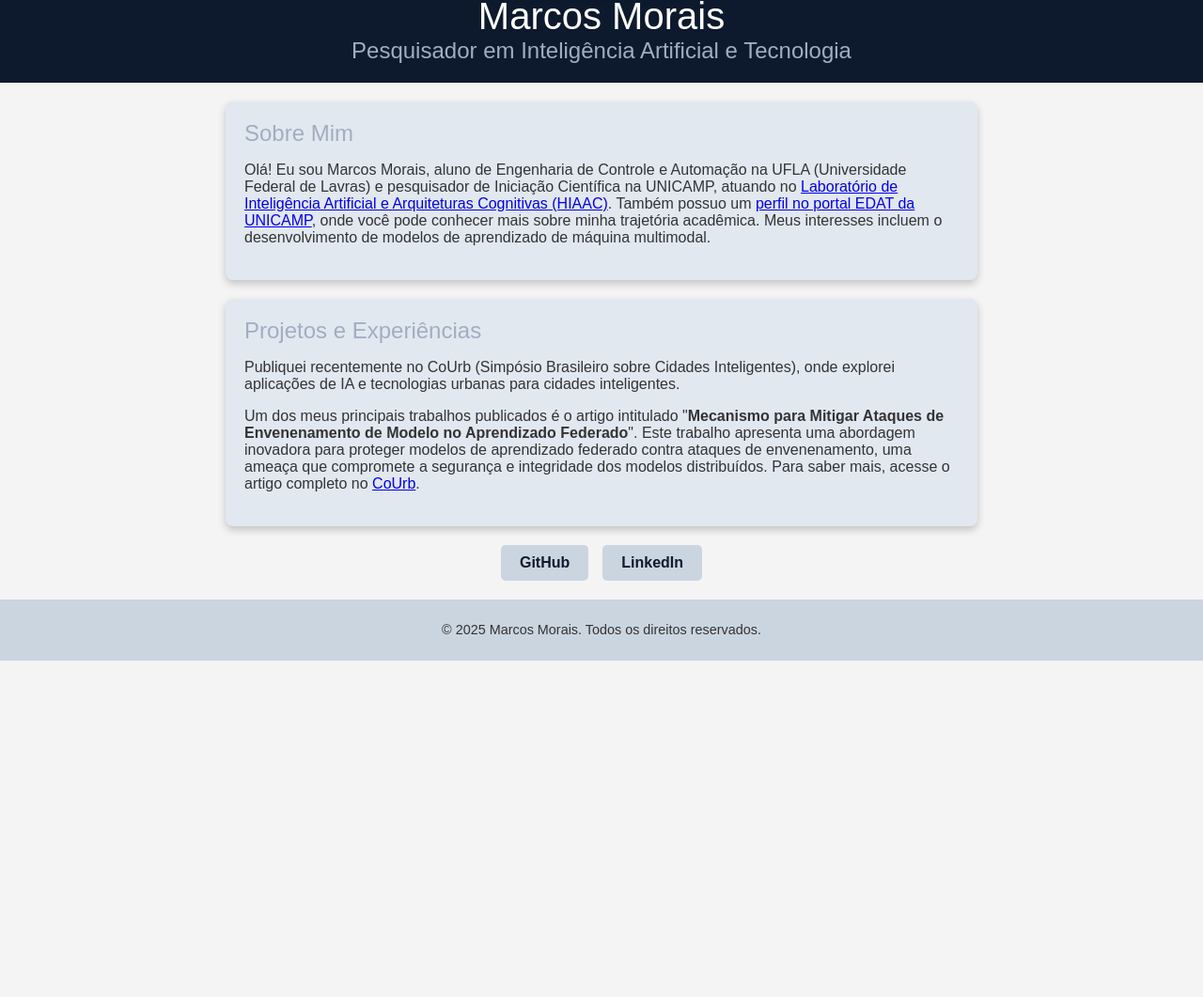
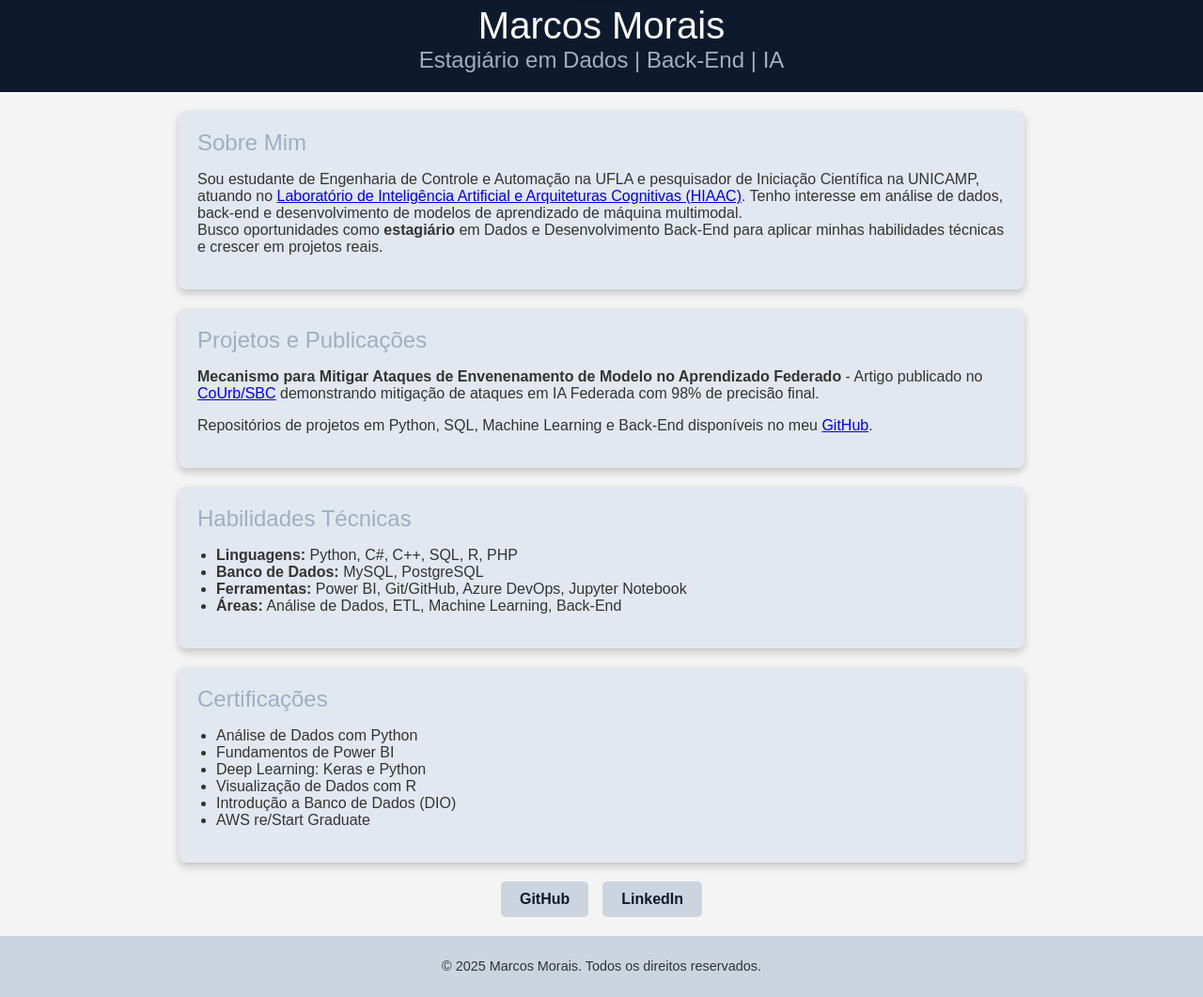
Before and after one commit to Morais727/Marcos_Morais.github.io, a plain HTML site: page index.html in a window 1280 px wide. Shown: the part 175-1236 px from the top of the page at 94% size. Before the commit the page ends 878 px from the top, so only its background shows below. Drawn offline with Linux system fonts and the light colour scheme.

Commit message:
Update index.html

```diff
--- a/index.html
+++ b/index.html
@@ -3,7 +3,8 @@
 <head>
     <meta charset="UTF-8">
     <meta name="viewport" content="width=device-width, initial-scale=1.0">
-    <title>Marcos Morais - Inteligência Artificial e Tecnologia</title>
+    <title>Marcos Morais - Dados, IA e Back-End</title>
+    <meta name="description" content="Portfólio de Marcos Morais - Estagiário em Dados e Back-End, pesquisador em IA, estudante da UFLA e membro do HIAAC (UNICAMP).">
     <style>
         body {
             font-family: Arial, sans-serif;
@@ -31,10 +32,10 @@
         }
         .container {
             width: 90%;
-            max-width: 800px;
+            max-width: 900px;
             margin: 20px auto;
         }
-        .about, .projects {
+        section {
             background-color: #E2E8F0;
             padding: 20px;
             border-radius: 8px;
@@ -45,9 +46,12 @@
             width: 150px;
             height: 150px;
             border-radius: 50%;
-            margin: 0 auto;
+            margin: 0 auto 10px;
             display: block;
             box-shadow: 0 4px 8px rgba(0, 0, 0, 0.2);
+        }
+        ul {
+            padding-left: 20px;
         }
         .links {
             display: flex;
@@ -81,26 +85,52 @@
 <header>
     <img src="imagens/foto_perfil.jpeg" alt="Foto de Marcos Morais" class="profile-img">
     <h1>Marcos Morais</h1>
-        <h2>Pesquisador em Inteligência Artificial e Tecnologia</h2>
+    <h2>Estagiário em Dados | Back-End | IA</h2>
 </header>
 
 <div class="container">
+
     <section class="about">
         <h2>Sobre Mim</h2>
-            <p>Olá! Eu sou Marcos Morais, aluno de Engenharia de Controle e Automação na UFLA (Universidade Federal de Lavras) e pesquisador de Iniciação Científica na UNICAMP, atuando no <a href="https://hiaac.unicamp.br/students/marcos-gilliard-oliveira-morais/" target="_blank">Laboratório de Inteligência Artificial e Arquiteturas Cognitivas (HIAAC)</a>. Também possuo um <a href="https://portal.edat.unicamp.br/perfil?origem=&docente=325757&sigla_unidade=IC&nome_unidade=INSTITUTO%20DE%20COMPUTACAO&nome_programa=" target="_blank">perfil no portal EDAT da UNICAMP</a>, onde você pode conhecer mais sobre minha trajetória acadêmica. Meus interesses incluem o desenvolvimento de modelos de aprendizado de máquina multimodal.</p>
+        <p>Sou estudante de Engenharia de Controle e Automação na UFLA e pesquisador de Iniciação Científica na UNICAMP, atuando no
+        <a href="https://hiaac.unicamp.br/students/marcos-gilliard-oliveira-morais/" target="_blank">Laboratório de Inteligência Artificial e Arquiteturas Cognitivas (HIAAC)</a>.
+        Tenho interesse em análise de dados, back-end e desenvolvimento de modelos de aprendizado de máquina multimodal.
+        <br>Busco oportunidades como <strong>estagiário</strong> em Dados e Desenvolvimento Back-End para aplicar minhas habilidades técnicas e crescer em projetos reais.</p>
     </section>
 
     <section class="projects">
-            <h2>Projetos e Experiências</h2>
-            <p>Publiquei recentemente no CoUrb (Simpósio Brasileiro sobre Cidades Inteligentes), onde explorei aplicações de IA e tecnologias urbanas para cidades inteligentes.</p>
+        <h2>Projetos e Publicações</h2>
+        <p><strong>Mecanismo para Mitigar Ataques de Envenenamento de Modelo no Aprendizado Federado</strong> - Artigo publicado no <a href="https://sol.sbc.org.br/index.php/courb/article/view/30002" target="_blank">CoUrb/SBC</a> demonstrando mitigação de ataques em IA Federada com 98% de precisão final.</p>
+        <p>Repositórios de projetos em Python, SQL, Machine Learning e Back-End disponíveis no meu <a href="https://github.com/Morais727" target="_blank">GitHub</a>.</p>
+    </section>
 
-            <p>Um dos meus principais trabalhos publicados é o artigo intitulado "<strong>Mecanismo para Mitigar Ataques de Envenenamento de Modelo no Aprendizado Federado</strong>". Este trabalho apresenta uma abordagem inovadora para proteger modelos de aprendizado federado contra ataques de envenenamento, uma ameaça que compromete a segurança e integridade dos modelos distribuídos. Para saber mais, acesse o artigo completo no <a href="https://sol.sbc.org.br/index.php/courb/article/view/30002" target="_blank">CoUrb</a>.</p>
+    <section class="skills">
+        <h2>Habilidades Técnicas</h2>
+        <ul>
+            <li><strong>Linguagens:</strong> Python, C#, C++, SQL, R, PHP</li>
+            <li><strong>Banco de Dados:</strong> MySQL, PostgreSQL</li>
+            <li><strong>Ferramentas:</strong> Power BI, Git/GitHub, Azure DevOps, Jupyter Notebook</li>
+            <li><strong>Áreas:</strong> Análise de Dados, ETL, Machine Learning, Back-End</li>
+        </ul>
+    </section>
+
+    <section class="certifications">
+        <h2>Certificações</h2>
+        <ul>
+            <li>Análise de Dados com Python</li>
+            <li>Fundamentos de Power BI</li>
+            <li>Deep Learning: Keras e Python</li>
+            <li>Visualização de Dados com R</li>
+            <li>Introdução a Banco de Dados (DIO)</li>
+            <li>AWS re/Start Graduate</li>
+        </ul>
     </section>
 
     <div class="links">
         <a href="https://github.com/Morais727" target="_blank">GitHub</a>
         <a href="https://www.linkedin.com/in/marcos-morais-abba2a184/" target="_blank">LinkedIn</a>
     </div>
+
 </div>
 
 <footer>
```
Lines whose indentation alone changed are shown as unchanged.
